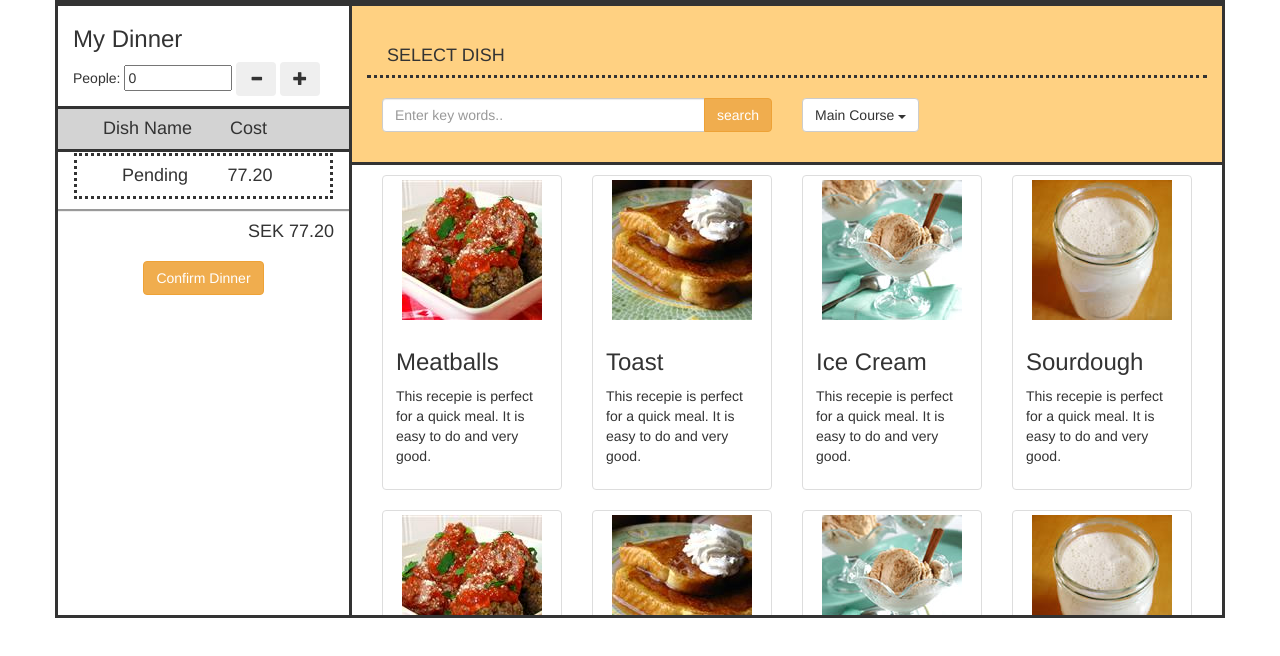
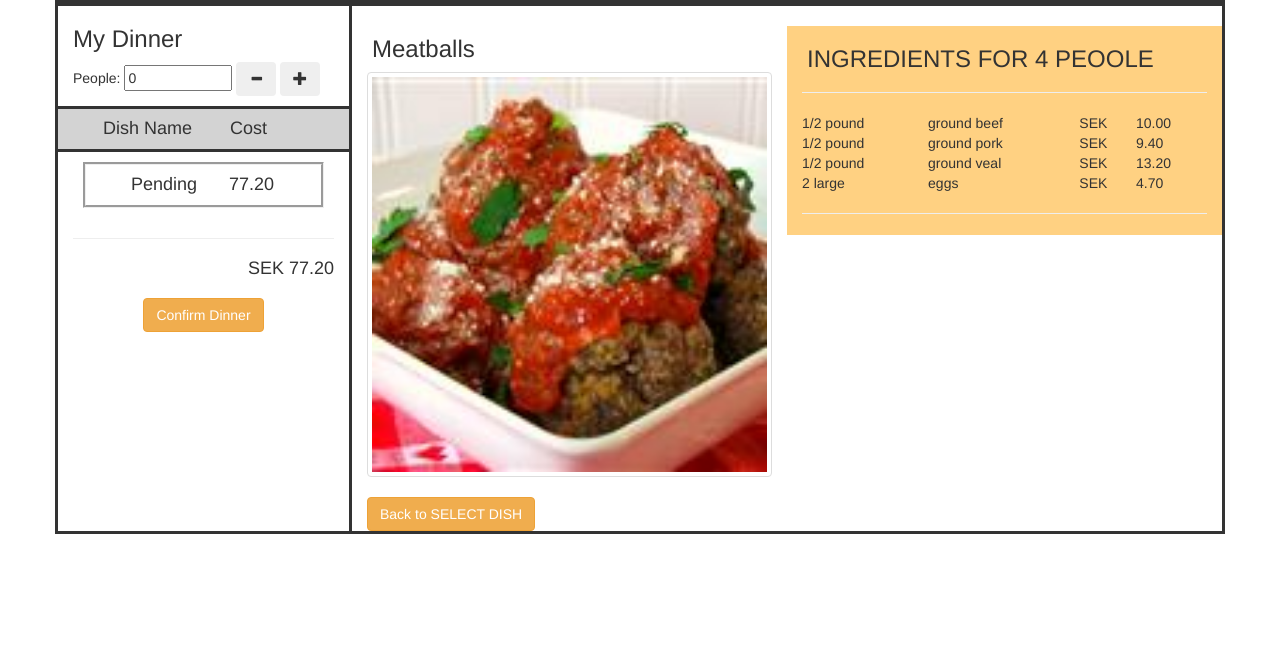
Before and after one commit to ingridsorensen/iteractionLabb2, a plain HTML site: page dinnerplanner-html-master/lasagne.html in a window 1280 px wide. Shown: the part 76-732 px from the top of the page. Drawn offline with nearby package versions, Linux system fonts and the light colour scheme; a script that the page names is missing.

Commit message:
Lasange edit and added <hr>

```diff
--- a/dinnerplanner-html-master/lasagne.html
+++ b/dinnerplanner-html-master/lasagne.html
@@ -59,7 +59,7 @@
 			<!--left bottom menu-->
 
 
-				<div class="row" style="border-style: dotted; margin: 1px">
+				<div class="row" style="border-style: groove; margin: 10px">
 					<div class="col-md-1">
 						<h4></h4>
 					</div>
@@ -75,8 +75,9 @@
 				</div>
 
 
-				<div class="row" style="margin-top:10px; border-top-style: groove;">
-					<div class="col-md-12" align="right";>
+				<div class="row" style="margin-top:0px">
+					<div class="col-md-12" align="right">
+						<hr>
 						<h4>SEK 77.20</h4>
 					</div>
 				</div>
@@ -94,111 +95,59 @@
 			<div class="col-md-9" style="border-left-style: solid;">
 
 				<!--right top menu-->
-				<div class="row" style="background-color: #ffd182; border-top-style: solid; border-bottom-style: solid; padding: 30px">
-					<h4 style="margin-left:5px;">SELECT DISH</h4>
-					<div class="row" style="border-top-style: dotted;">
-						<div class="col-md-6" style="margin-top:20px;">
-							<div class="input-group">
-								<input type="text" class="form-control" placeholder="Enter key words..">
-								<span class="input-group-btn">
-								<button class="btn btn-warning" type="button">search</button>
-								</span>
+				<div class="row" style="border-top-style: solid;">
+					<div class="col-md-6" style="margin-top:10px;">
+						<h3 style="margin-left:5px;">Meatballs</h3>
+							<div class="thumbnail">
+								<img src="images/meatballs.jpg" alt="images/image-not-found.gif" style="width:100%; height:auto">
 							</div>
+						<button class="btn btn-warning" type="button">Back to SELECT DISH</button>
+					</div>
+
+					<div class="col-md-6"  style="margin-top:20px; background-color: #ffd182;">
+						<h3 style="margin-left:5px;">INGREDIENTS FOR 4 PEOOLE</h3>
+						<hr style="color:#000000; background-color: #000000"> <!-- ska fixas-->
+
+						<table style="width:100%">
+							<tr>
+								<td>1/2 pound </td>
+								<td>ground beef</td>
+								<td>SEK</td>
+								<td>10.00</td>
+							</tr>
+							<tr>
+								<td>1/2 pound </td>
+								<td>ground pork</td>
+								<td>SEK</td>
+								<td>9.40</td>
+							</tr>
+							<tr>
+								<td>1/2 pound </td>
+								<td>ground veal</td>
+								<td>SEK</td>
+								<td>13.20</td>
+							</tr>
+							<tr>
+								<td>2 large </td>
+								<td>eggs</td>
+								<td>SEK</td>
+								<td>4.70</td>
+							</tr>
+
+						</table>
+						<hr>
+
+						<div class="row">
+							<div class="col-md-6">
+
+							</div>
+
 						</div>
-						<div class="col-md-6"  style="margin-top:20px;">
-							<div class="dropdown">
-								<button class="btn btn-default dropdown-toggle" type="button" id="dropdownMenu1" data-toggle="dropdown" aria-expanded="true">
-								Main Course
-								<span class="caret"></span>
-								</button>
-								<ul class="dropdown-menu" role="menu" aria-labelledby="dropdownMenu1">
-								<li role="presentation"><a role="menuitem" tabindex="-1" href="#">Dessert</a></li>
-								</ul>
-							</div>
-						</div>
+
+
 					</div>
 				</div> <!--end right top menu-->
 
-				<!--Right side bottom-->
-				<div class="row" style="padding-top: 10px; padding-left: 30px; display: block; overflow-y: auto; overflow-x: hidden; height: 450px; width: 100%">
-					<!--First row for dishes-->
-					<div class="row">
-						<div class="col-xs-3"> <!--first-->
-							<div class="thumbnail">
-								<img src="images/meatballs.jpg" alt="images/image-not-found.gif">
-								<div class="caption">
-									<h3>Meatballs</h3>
-									<p>This recepie is perfect for a quick meal. It is easy to do and very good.</p>
-								</div>
-							</div>
-						</div><!--end first-->
-						<div class="col-xs-3"> <!--secound-->
-							<div class="thumbnail">
-								<img src="images/toast.jpg" alt="images/image-not-found.gif">
-								<div class="caption">
-									<h3>Toast</h3>
-									<p>This recepie is perfect for a quick meal. It is easy to do and very good.</p>
-								</div>
-							</div>
-						</div><!--end secound-->
-						<div class="col-xs-3"> <!--third-->
-							<div class="thumbnail">
-								<img src="images/icecream.jpg" alt="images/image-not-found.gif">
-								<div class="caption">
-									<h3>Ice Cream</h3>
-									<p>This recepie is perfect for a quick meal. It is easy to do and very good.</p>
-								</div>
-							</div>
-						</div><!--end third-->
-						<div class="col-xs-3"> <!--forth-->
-							<div class="thumbnail">
-								<img src="images/sourdough.jpg" alt="images/image-not-found.gif">
-								<div class="caption">
-									<h3>Sourdough</h3>
-									<p>This recepie is perfect for a quick meal. It is easy to do and very good.</p>
-								</div>
-							</div>
-						</div><!--end forth-->
-					</div><!--Ed First row for dishes-->
-					<!--Secound row for dishes-->
-					<div class="row">
-						<div class="col-xs-3"> <!--first-->
-							<div class="thumbnail">
-								<img src="images/meatballs.jpg" alt="images/image-not-found.gif">
-								<div class="caption">
-									<h3>Meatballs</h3>
-									<p>This recepie is perfect for a quick meal. It is easy to do and very good.</p>
-								</div>
-							</div>
-						</div><!--end first-->
-						<div class="col-xs-3"> <!--secound-->
-							<div class="thumbnail">
-								<img src="images/toast.jpg" alt="images/image-not-found.gif">
-								<div class="caption">
-									<h3>Toast</h3>
-									<p>This recepie is perfect for a quick meal. It is easy to do and very good.</p>
-								</div>
-							</div>
-						</div><!--end secound-->
-						<div class="col-xs-3"> <!--third-->
-							<div class="thumbnail">
-								<img src="images/icecream.jpg" alt="images/image-not-found.gif">
-								<div class="caption">
-									<h3>Ice Cream</h3>
-									<p>This recepie is perfect for a quick meal. It is easy to do and very good.</p>
-								</div>
-							</div>
-						</div><!--end third-->
-						<div class="col-xs-3"> <!--forth-->
-							<div class="thumbnail">
-								<img src="images/sourdough.jpg" alt="images/image-not-found.gif">
-								<div class="caption">
-									<h3>Sourdough</h3>
-									<p>This recepie is perfect for a quick meal. It is easy to do and very good.</p>
-								</div>
-							</div>
-						</div><!--End forth-->
-					</div><!--End Secound row for dishes-->
 
 				</div><!--End Right side bottom-->
 			</div><!--End Right frame-->
```
Also changed, not shown: dinnerplanner-html-master/screenAfter.html (+4 -3 lines), dinnerplanner-html-master/selectDish.html (+2 -1 lines).
